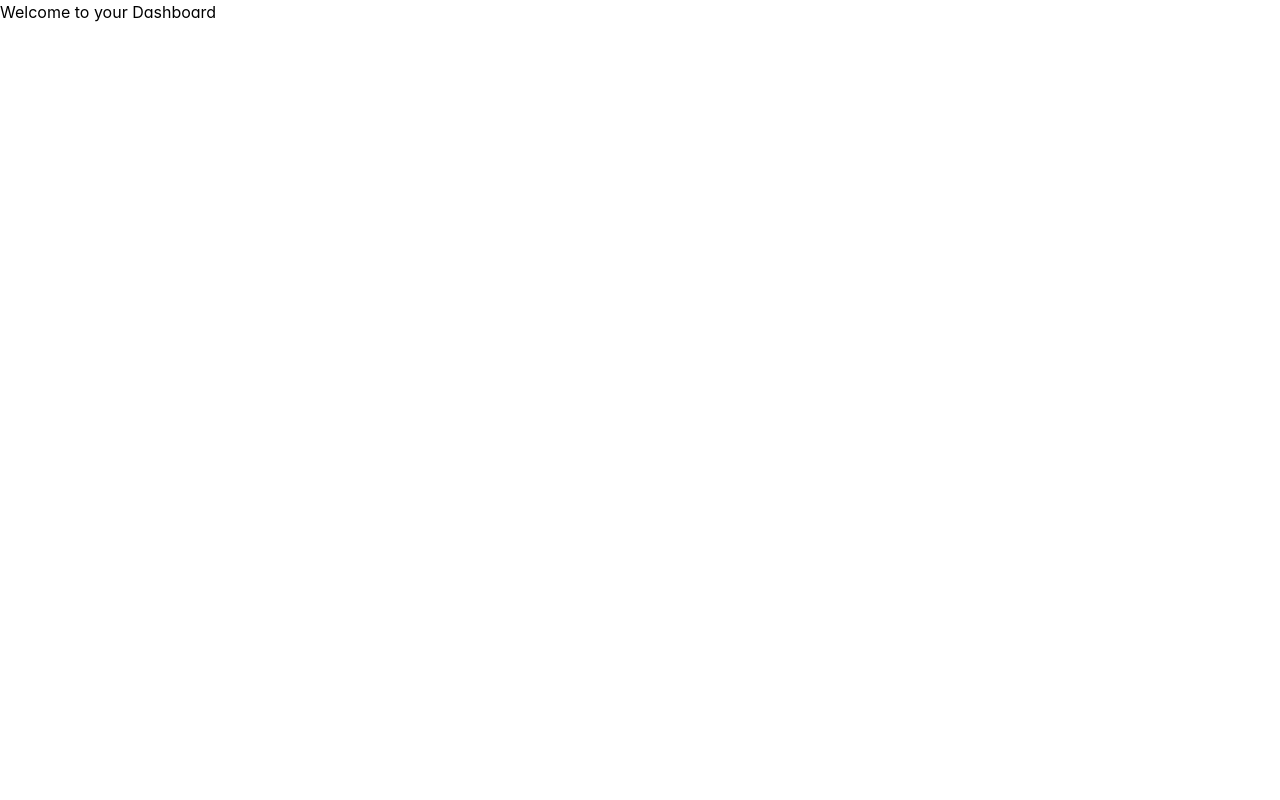
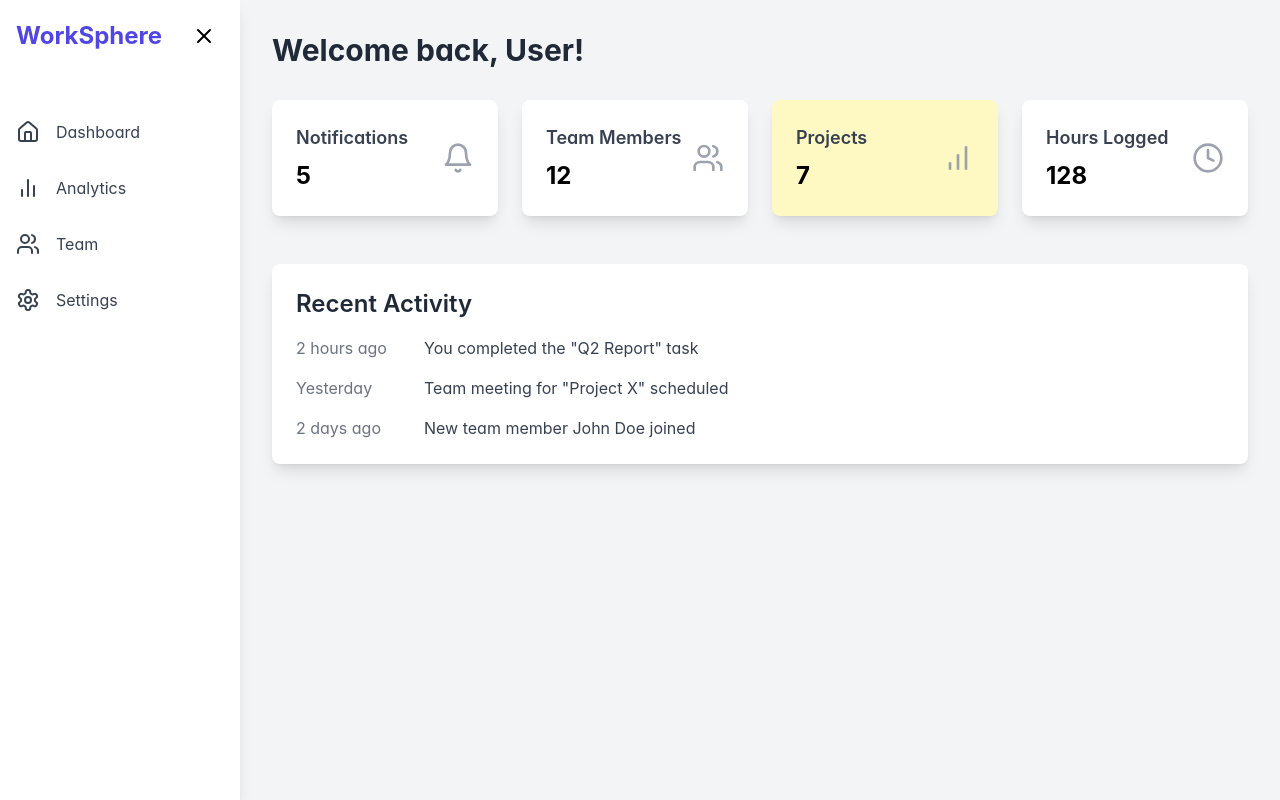
Before and after one commit to Darksp33d/WorkSphere-React, a React (Create React App) app: page /dashboard in a window 1280 px wide. Built offline with nearby package versions, Linux system fonts and the light colour scheme.

Commit message:
dashboard, sidebar

```diff
--- a/package.json
+++ b/package.json
@@ -7,6 +7,8 @@
     "@testing-library/react": "^13.4.0",
     "@testing-library/user-event": "^13.5.0",
     "express": "^4.19.2",
+    "framer-motion": "^11.2.14",
+    "lucide-react": "^0.407.0",
     "primeicons": "^7.0.0",
     "primereact": "^10.7.0",
     "react": "^18.3.1",
@@ -42,7 +44,7 @@
     ]
   },
   "engines": {
-  "node": "20.x"
+    "node": "20.x"
   },
   "devDependencies": {
     "@babel/plugin-proposal-private-property-in-object": "^7.21.11",
--- a/src/App.js
+++ b/src/App.js
@@ -1,14 +1,21 @@
 import React from 'react';
-import { BrowserRouter as Router, Routes, Route } from 'react-router-dom';
+import { BrowserRouter as Router, Routes, Route, Navigate } from 'react-router-dom';
 import HomePage from './Components/HomePage';
 import Dashboard from './Components/Dashboard';
+import AuthenticatedLayout from './Components/AuthenticatedLayout';
+
+const PrivateRoute = ({ children }) => {
+  const isAuthenticated = true; // Replace with actual auth check
+  return isAuthenticated ? <AuthenticatedLayout>{children}</AuthenticatedLayout> : <Navigate to="/" />;
+};
 
 const App = () => {
   return (
     <Router>
       <Routes>
         <Route path="/" element={<HomePage />} />
-        <Route path="/dashboard" element={<Dashboard />} />
+        <Route path="/dashboard" element={<PrivateRoute><Dashboard /></PrivateRoute>} />
+        {/* Add other authenticated routes here */}
       </Routes>
     </Router>
   );
--- /dev/null
+++ b/src/Components/AuthenticatedLayout.jsx
@@ -0,0 +1,21 @@
+import React from 'react';
+import { motion } from 'framer-motion';
+import Sidebar from './Sidebar';
+
+const AuthenticatedLayout = ({ children }) => {
+  return (
+    <div className="flex h-screen bg-gray-100">
+      <Sidebar />
+      <motion.main
+        className="flex-1 overflow-x-hidden overflow-y-auto"
+        initial={{ opacity: 0 }}
+        animate={{ opacity: 1 }}
+        transition={{ duration: 0.5 }}
+      >
+        {children}
+      </motion.main>
+    </div>
+  );
+};
+
+export default AuthenticatedLayout;
--- a/src/Components/Dashboard.jsx
+++ b/src/Components/Dashboard.jsx
@@ -1,10 +1,62 @@
 import React from 'react';
+import { motion } from 'framer-motion';
+import { Bell, Users, BarChart, Clock } from 'lucide-react';
+
+const Card = ({ title, value, icon: Icon, color }) => (
+  <motion.div
+    className={`bg-white p-6 rounded-lg shadow-lg ${color}`}
+    whileHover={{ scale: 1.05 }}
+    transition={{ type: "spring", stiffness: 300 }}
+  >
+    <div className="flex justify-between items-center">
+      <div>
+        <h3 className="text-lg font-semibold text-gray-700">{title}</h3>
+        <p className="text-2xl font-bold mt-2">{value}</p>
+      </div>
+      <Icon size={32} className="text-gray-400" />
+    </div>
+  </motion.div>
+);
 
 const Dashboard = () => {
   return (
-    <div>
-      <h1>Welcome to your Dashboard</h1>
-      {/* Add more dashboard content here */}
+    <div className="p-8">
+      <motion.h1
+        className="text-3xl font-bold text-gray-800 mb-8"
+        initial={{ opacity: 0, y: -20 }}
+        animate={{ opacity: 1, y: 0 }}
+        transition={{ duration: 0.5 }}
+      >
+        Welcome back, User!
+      </motion.h1>
+      <div className="grid grid-cols-1 md:grid-cols-2 lg:grid-cols-4 gap-6">
+        <Card title="Notifications" value="5" icon={Bell} color="bg-blue-100" />
+        <Card title="Team Members" value="12" icon={Users} color="bg-green-100" />
+        <Card title="Projects" value="7" icon={BarChart} color="bg-yellow-100" />
+        <Card title="Hours Logged" value="128" icon={Clock} color="bg-purple-100" />
+      </div>
+      <motion.div
+        className="mt-12 bg-white p-6 rounded-lg shadow-lg"
+        initial={{ opacity: 0, y: 20 }}
+        animate={{ opacity: 1, y: 0 }}
+        transition={{ duration: 0.5, delay: 0.2 }}
+      >
+        <h2 className="text-2xl font-semibold text-gray-800 mb-4">Recent Activity</h2>
+        <ul className="space-y-4">
+          <li className="flex items-center text-gray-700">
+            <span className="w-32 text-gray-500">2 hours ago</span>
+            <span>You completed the "Q2 Report" task</span>
+          </li>
+          <li className="flex items-center text-gray-700">
+            <span className="w-32 text-gray-500">Yesterday</span>
+            <span>Team meeting for "Project X" scheduled</span>
+          </li>
+          <li className="flex items-center text-gray-700">
+            <span className="w-32 text-gray-500">2 days ago</span>
+            <span>New team member John Doe joined</span>
+          </li>
+        </ul>
+      </motion.div>
     </div>
   );
 };
--- /dev/null
+++ b/src/Components/Sidebar.jsx
@@ -0,0 +1,39 @@
+import React, { useState } from 'react';
+import { motion } from 'framer-motion';
+import { Link } from 'react-router-dom';
+import { Home, BarChart2, Users, Settings, Menu, X } from 'lucide-react';
+
+const SidebarLink = ({ icon: Icon, text, to, isExpanded }) => (
+  <Link to={to} className="flex items-center p-4 text-gray-700 hover:bg-indigo-100 rounded-lg transition-all duration-300">
+    <Icon size={24} />
+    {isExpanded && <span className="ml-4">{text}</span>}
+  </Link>
+);
+
+const Sidebar = () => {
+  const [isExpanded, setIsExpanded] = useState(true);
+
+  return (
+    <motion.div
+      className="bg-white h-screen shadow-lg"
+      initial={{ width: 240 }}
+      animate={{ width: isExpanded ? 240 : 80 }}
+      transition={{ duration: 0.3 }}
+    >
+      <div className="flex justify-between items-center p-4">
+        {isExpanded && <h1 className="text-2xl font-bold text-indigo-600">WorkSphere</h1>}
+        <button onClick={() => setIsExpanded(!isExpanded)} className="p-2 rounded-full hover:bg-gray-200">
+          {isExpanded ? <X size={24} /> : <Menu size={24} />}
+        </button>
+      </div>
+      <nav className="mt-8">
+        <SidebarLink icon={Home} text="Dashboard" to="/dashboard" isExpanded={isExpanded} />
+        <SidebarLink icon={BarChart2} text="Analytics" to="/analytics" isExpanded={isExpanded} />
+        <SidebarLink icon={Users} text="Team" to="/team" isExpanded={isExpanded} />
+        <SidebarLink icon={Settings} text="Settings" to="/settings" isExpanded={isExpanded} />
+      </nav>
+    </motion.div>
+  );
+};
+
+export default Sidebar;
```
Also changed, not shown: 1 other file (tests, documents, lock files or other folders).
